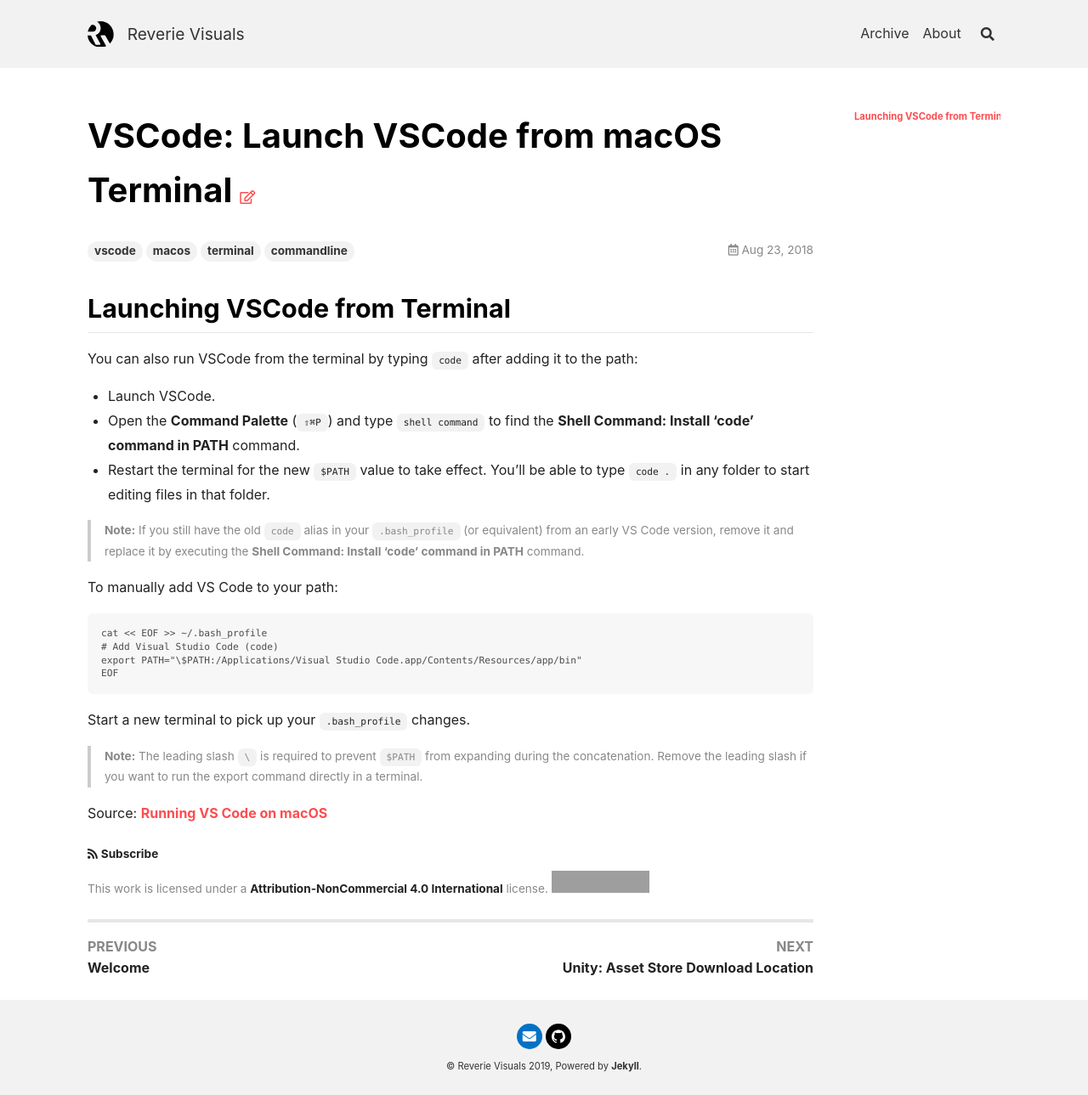
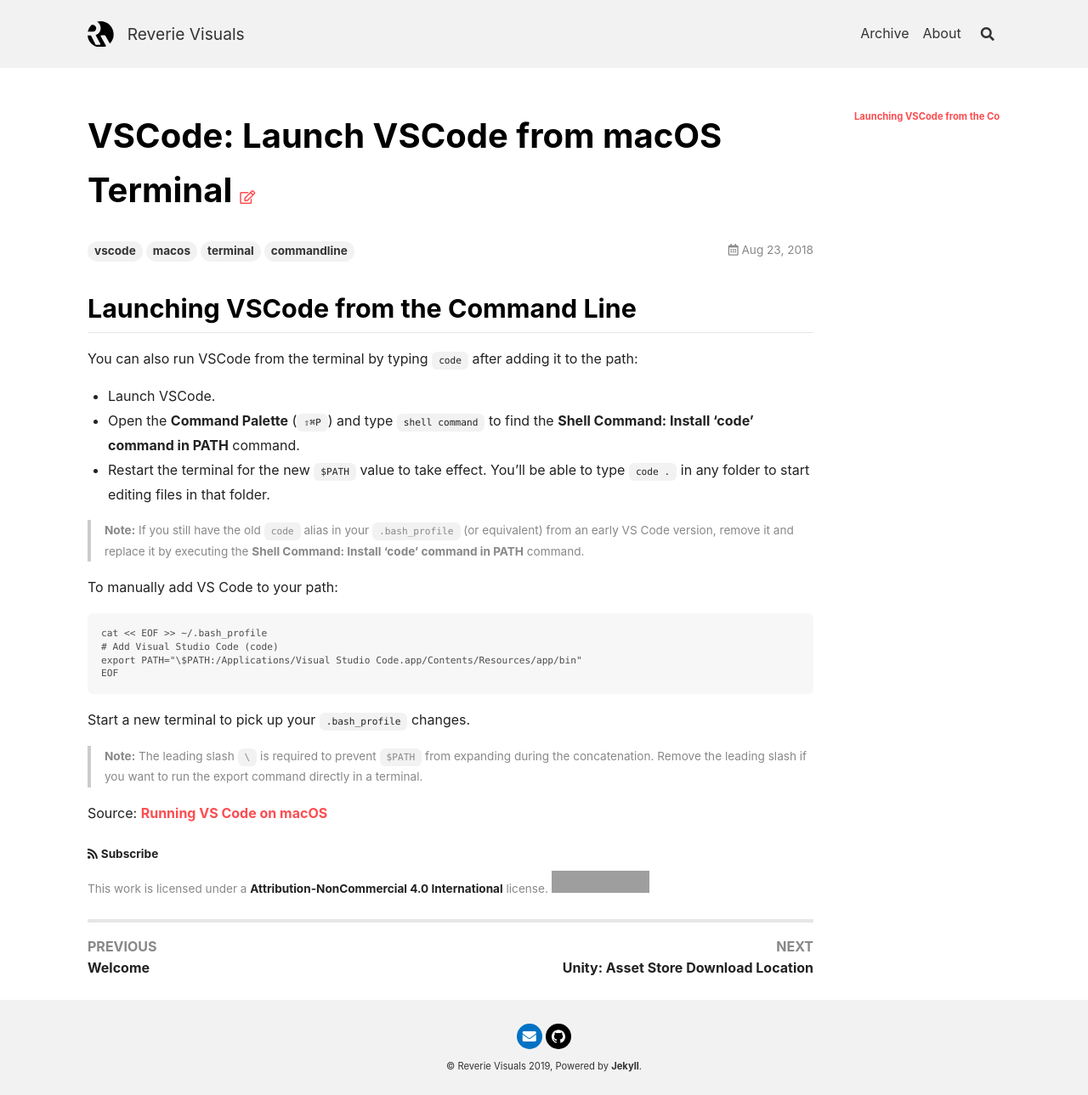
Before and after one commit to xcession/xcession.github.io, a Jekyll site: the page built from _posts/2018-08-23-launch-vs-code-from-macos-terminal.md, in a window 1280 px wide. Shown: the whole page at 85% size. Built offline with Jekyll 4.4.1, drawn with Linux system fonts in a browser that asks for light colours; nearby versions of some CDN libraries; grey boxes are pictures that could not be loaded.

```diff
--- a/_posts/2018-08-23-launch-vs-code-from-macos-terminal.md
+++ b/_posts/2018-08-23-launch-vs-code-from-macos-terminal.md
@@ -1,11 +1,11 @@
 ---
 layout: article
 title:  "VSCode: Launch VSCode from macOS Terminal"
-date:   2018-08-23 01:32 +0700
+date:   2018-08-23 01:32:29 +0700
 tags: vscode macos terminal commandline
 ---
 
-## Launching VSCode from Terminal
+## Launching VSCode from the Command Line
 
 You can also run VSCode from the terminal by typing `code` after adding it to the path:
 
```
